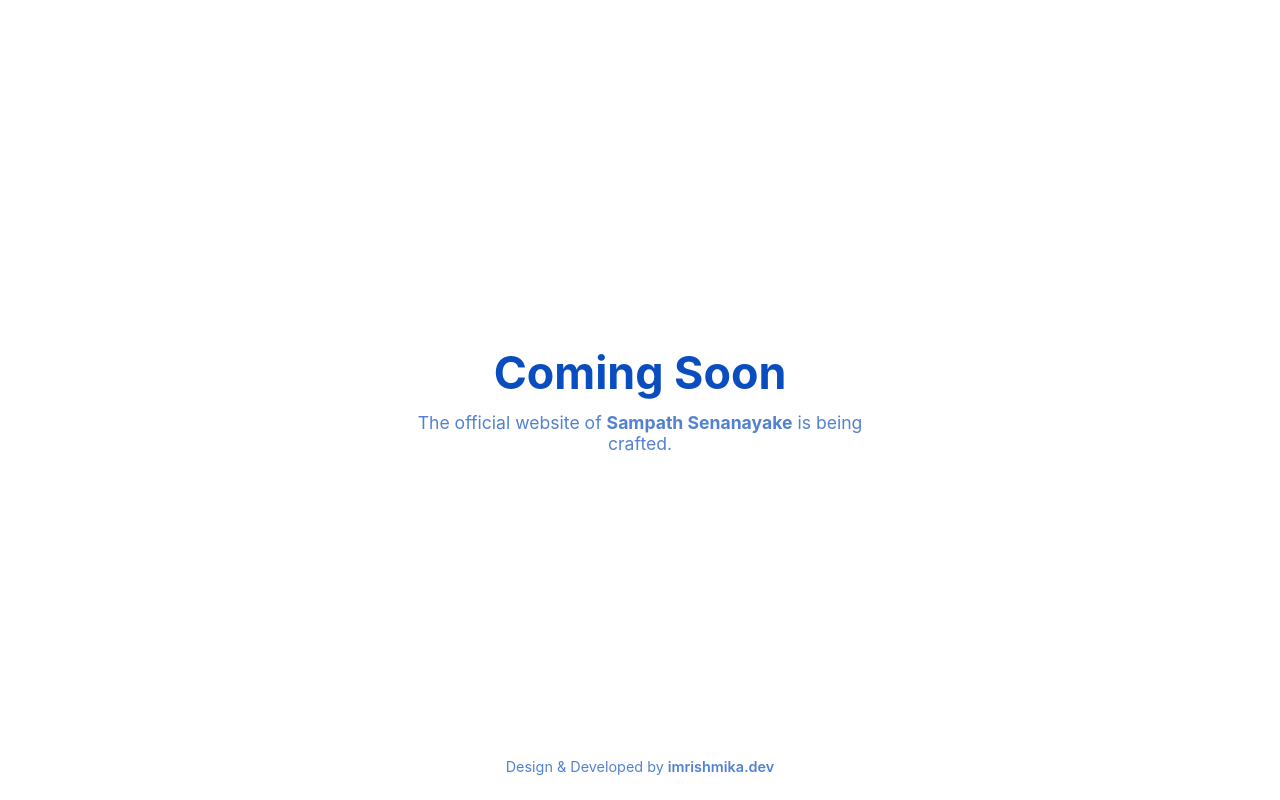
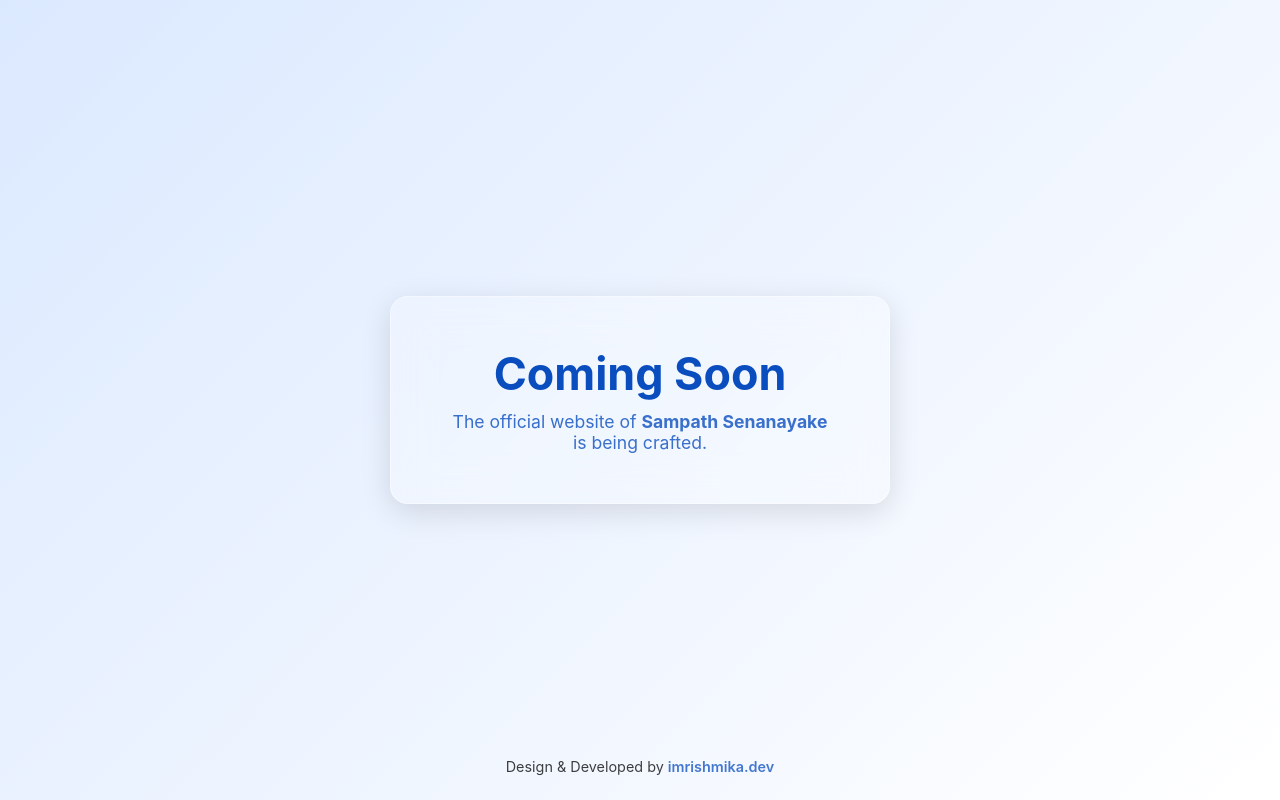
Before and after one commit to RishBroProMax/SampathSenanayake.lk-coming-zoon, a plain HTML site: page index.html in a window 1280 px wide. Drawn offline with Linux system fonts and the light colour scheme.

Commit message:
Update index.html

```diff
--- a/index.html
+++ b/index.html
@@ -13,38 +13,46 @@
     }
 
     body {
-      background: #ffffff;
-      color: #0a4dbf;
       height: 100vh;
+      background: linear-gradient(135deg, #dbe9ff, #ffffff);
       display: flex;
-      flex-direction: column;
       justify-content: center;
       align-items: center;
+      flex-direction: column;
       padding: 20px;
     }
 
-    .container {
+    .glass-box {
+      backdrop-filter: blur(20px);
+      -webkit-backdrop-filter: blur(20px);
+      background: rgba(255, 255, 255, 0.25);
+      border-radius: 18px;
+      border: 1px solid rgba(255, 255, 255, 0.4);
+      padding: 50px 60px;
       text-align: center;
+      box-shadow: 0 8px 30px rgba(0, 0, 0, 0.12);
+      animation: fadeUp 0.9s ease;
       max-width: 500px;
-      animation: fadeIn 0.8s ease;
     }
 
     h1 {
       font-size: 2.8rem;
+      color: #0a4dbf;
       font-weight: 700;
-      margin-bottom: 12px;
+      margin-bottom: 10px;
     }
 
     p {
       font-size: 1.1rem;
-      opacity: 0.7;
+      color: #0a4dbf;
+      opacity: 0.8;
     }
 
     footer {
       position: absolute;
       bottom: 25px;
       font-size: 0.9rem;
-      opacity: 0.7;
+      opacity: 0.75;
     }
 
     footer a {
@@ -53,15 +61,15 @@
       font-weight: 600;
     }
 
-    @keyframes fadeIn {
-      0% { opacity: 0; transform: translateY(10px); }
+    @keyframes fadeUp {
+      0% { opacity: 0; transform: translateY(20px); }
       100% { opacity: 1; transform: translateY(0); }
     }
   </style>
 </head>
 <body>
 
-  <div class="container">
+  <div class="glass-box">
     <h1>Coming Soon</h1>
     <p>The official website of <strong>Sampath Senanayake</strong> is being crafted.</p>
   </div>
```
